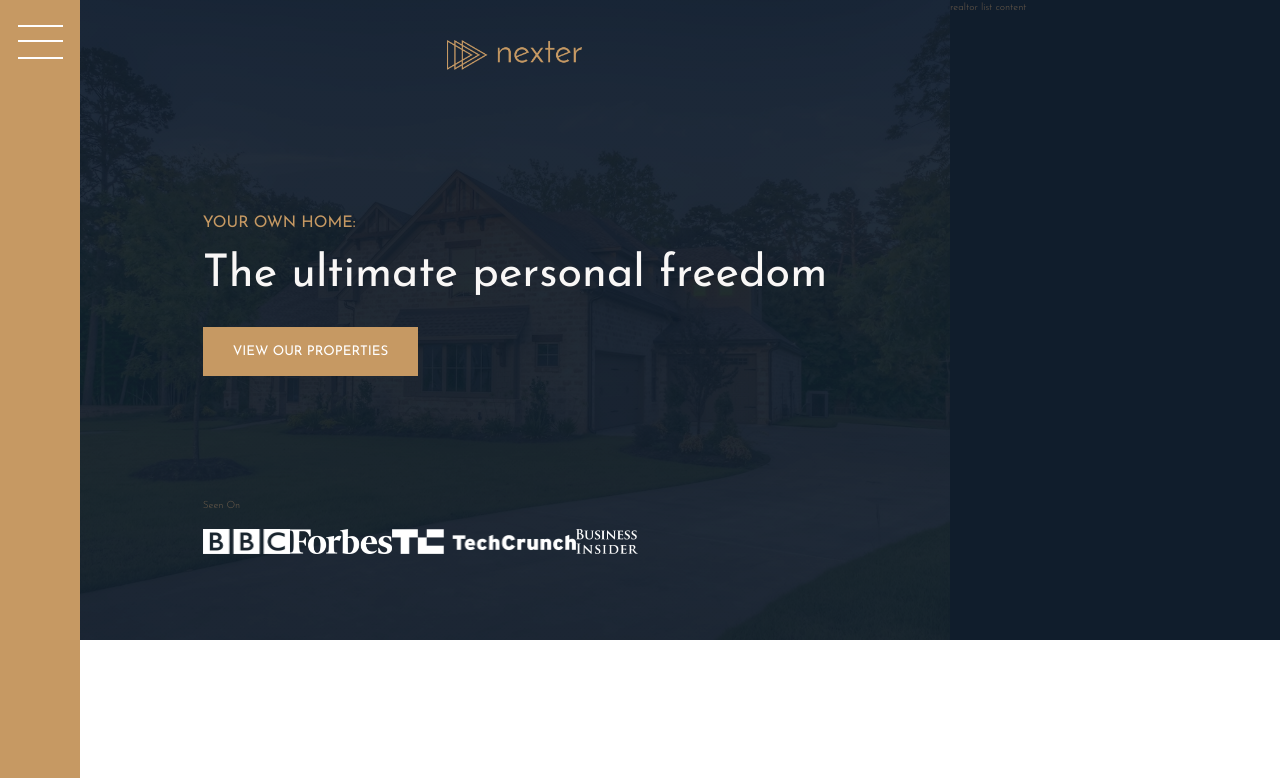
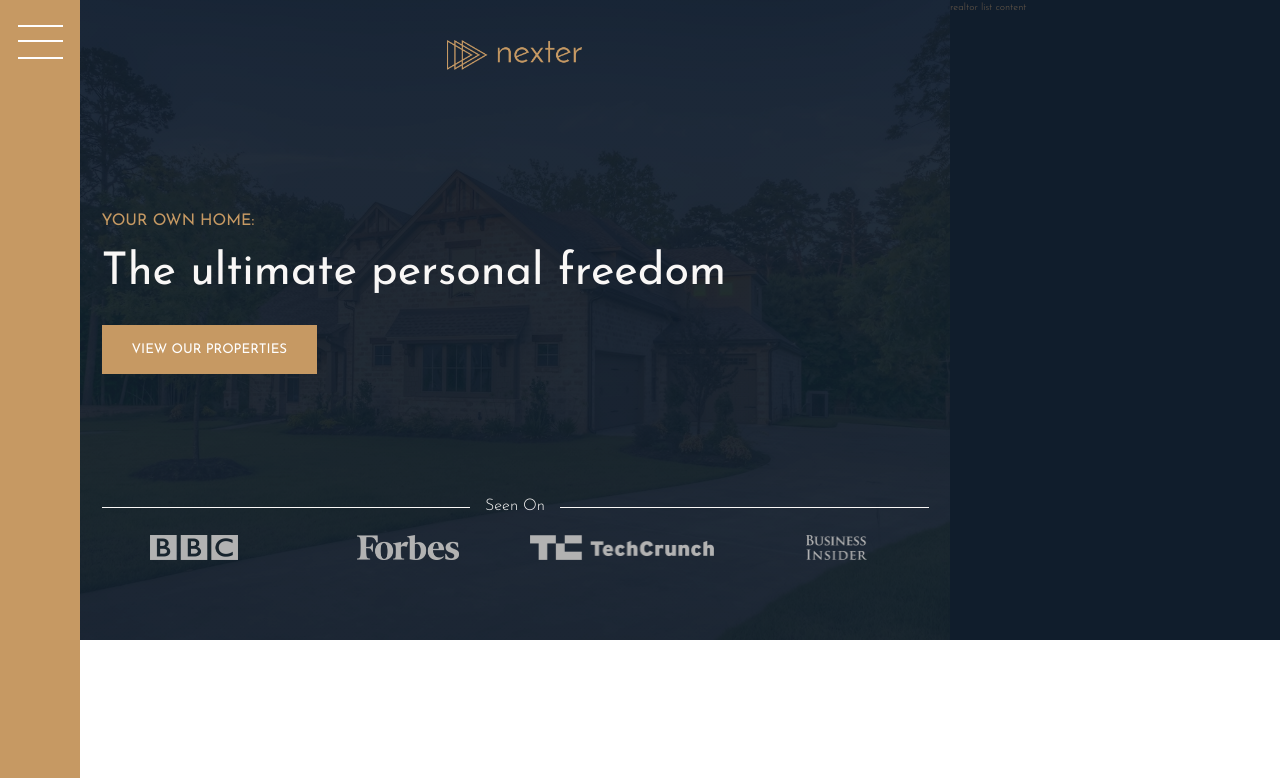
Before and after one commit to landon-sturgeon/real-estate-example, a React (Create React App) app: page / in a window 1280 px wide. Shown: the top 778 px of the page. Built offline with nearby package versions, Linux system fonts and the light colour scheme.

Commit message:
formatted header, added hover to sidebar button

```diff
--- a/src/components/header/header.style.js
+++ b/src/components/header/header.style.js
@@ -24,15 +24,33 @@
 `;
 
 export const SeenOnText = styled.div`
+    display: grid;
+    grid-template-columns: 1fr max-content 1fr;
+    align-items: center;
+    grid-column-gap: 1.5rem;
 
+    font-size: 1.6rem;
+    color: ${ COLORS.greyLight1 };
+
+    &::before,
+    &::after {
+        content: "";
+        height: 1px;
+        display: block;
+        background-color: currentColor;
+    }
 `;
 
 export const SeenOnLogoContainer = styled.div`
-
+    display: grid;
+    grid-template-columns: repeat(4, 1fr);
+    grid-column-gap: 3rem;
+    justify-items: center;
 `;
 
 export const SeenOnLogo = styled.img`
     height: 2.5rem;
+    filter: brightness(70%);
 `;
 
 export const HeaderButton = styled.button`
--- a/src/components/sidebar/sidebar.component.js
+++ b/src/components/sidebar/sidebar.component.js
@@ -1,10 +1,12 @@
 import React from "react";
 
-import { SidebarContainer, NavButton } from "./sidebar.style";
+import { SidebarContainer, NavButtonContainer, NavButton } from "./sidebar.style";
 
 const Sidebar = () => (
     <SidebarContainer>
-        <NavButton></NavButton>
+        <NavButtonContainer>
+            <NavButton></NavButton>
+        </NavButtonContainer>
     </SidebarContainer>
 );
 
--- a/src/components/sidebar/sidebar.style.js
+++ b/src/components/sidebar/sidebar.style.js
@@ -9,6 +9,13 @@
 
     display: flex;
     justify-content: center;
+    align-items: start;
+`;
+
+export const NavButtonContainer = styled.div`
+    &:hover {
+        cursor: pointer;
+    }
 `;
 
 export const NavButton = styled.button`
```
